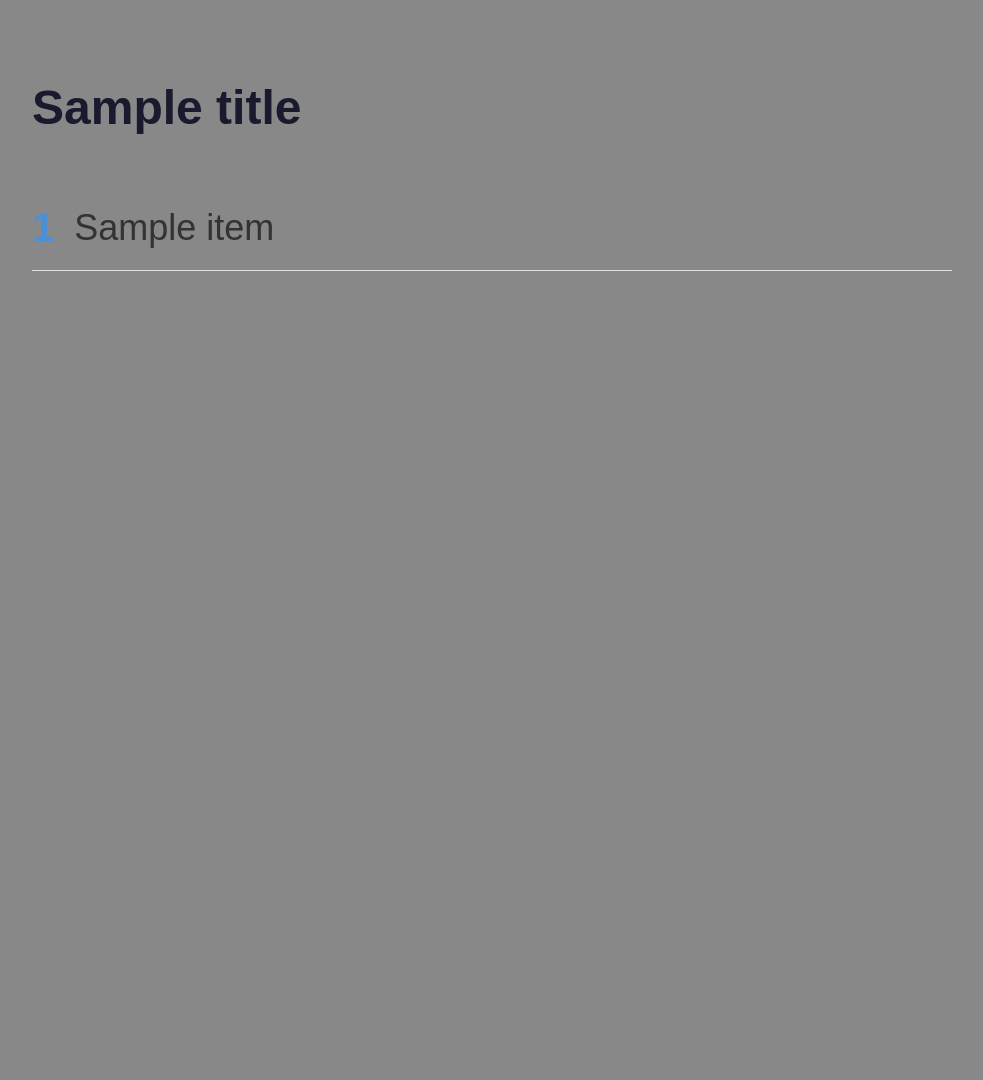
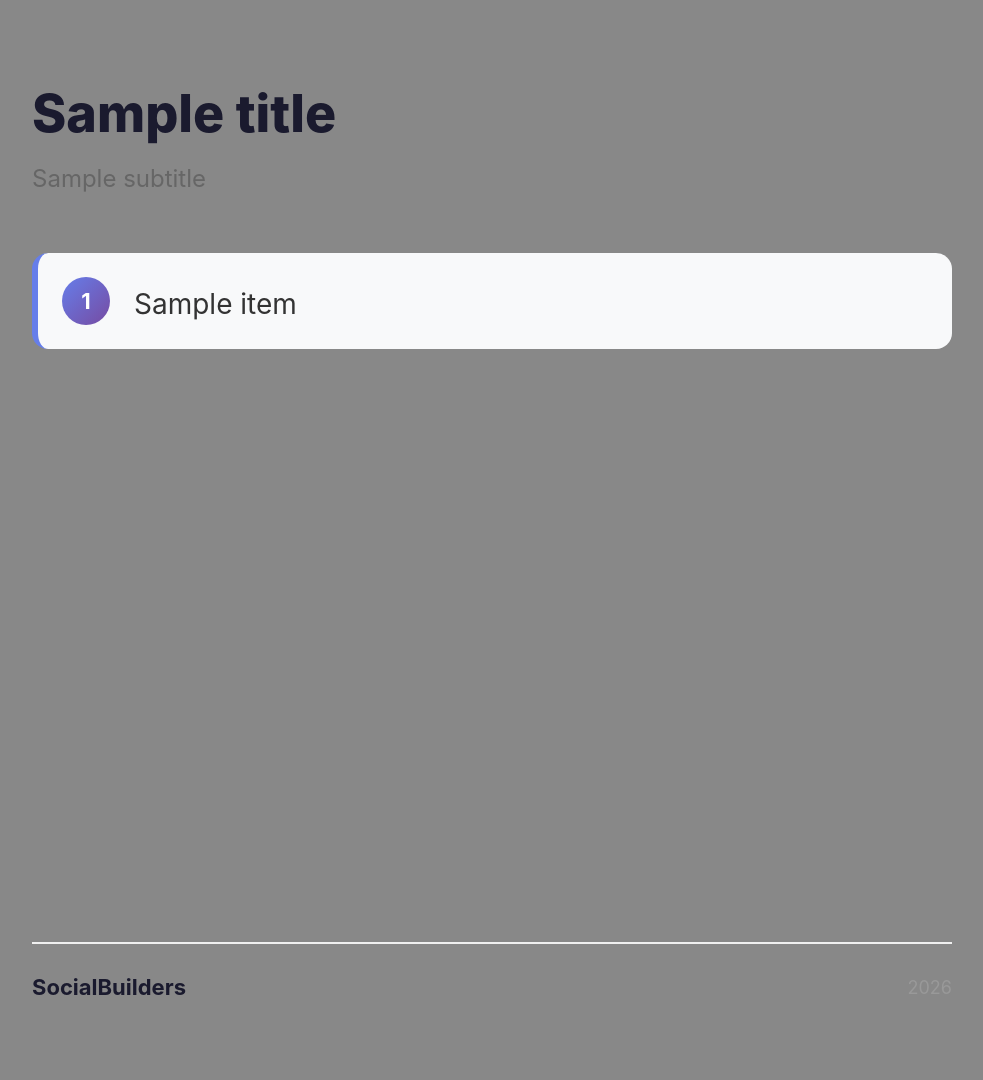
Before and after one commit to namu-k/picko-scripts, a Python web app: template templates/images/list.html in a window 1280 px wide. Shown: the whole page, without its empty margins (48-1031 px from the left). Run offline with Jinja, Linux system fonts and the light colour scheme; the template is opened without the code that fills it: most values are stand-ins (such as "Sample title", 1, 10 or a date in 2020).

Commit message:
style(templates): redesign list template with card-style items
- Add word-break: keep-all for Korean text
- Use gradient number badges
- Add card-style item containers with left border accent
- Add header/footer with brand and date
- Add subtitle support

Co-Authored-By: Claude Opus 4.6 <noreply@anthropic.com>

```diff
--- a/templates/images/list.html
+++ b/templates/images/list.html
@@ -8,46 +8,99 @@
             position: relative;
             width: {{ width | default(1080) }}px;
             height: {{ height | default(1080) }}px;
-            background-color: {{ background_color }};
+            background: {{ background_color | default('#ffffff') }};
             display: flex;
             flex-direction: column;
             padding: 80px;
-            font-family: 'Noto Sans KR', sans-serif;
+            font-family: 'Noto Sans KR', -apple-system, BlinkMacSystemFont, sans-serif;
+        }
+        .header {
+            margin-bottom: 60px;
         }
         .title {
-            font-size: 48px;
+            font-size: 52px;
+            font-weight: 800;
+            color: #1a1a2e;
+            line-height: 1.3;
+            word-break: keep-all;
+            overflow-wrap: break-word;
+        }
+        .subtitle {
+            font-size: 24px;
+            color: #666666;
+            margin-top: 16px;
+        }
+        .items {
+            flex: 1;
+            display: flex;
+            flex-direction: column;
+            gap: 24px;
+        }
+        .item {
+            display: flex;
+            align-items: flex-start;
+            gap: 24px;
+            padding: 24px;
+            background: #f8f9fa;
+            border-radius: 16px;
+            border-left: 6px solid #667eea;
+        }
+        .item-number {
+            width: 48px;
+            height: 48px;
+            background: linear-gradient(135deg, #667eea 0%, #764ba2 100%);
+            border-radius: 50%;
+            display: flex;
+            align-items: center;
+            justify-content: center;
+            font-weight: 700;
+            color: white;
+            font-size: 22px;
+            flex-shrink: 0;
+        }
+        .item-text {
+            font-size: 28px;
+            color: #333333;
+            line-height: 1.4;
+            word-break: keep-all;
+            overflow-wrap: break-word;
+            padding-top: 8px;
+        }
+        .footer {
+            margin-top: 40px;
+            padding-top: 30px;
+            border-top: 2px solid #f0f0f0;
+            display: flex;
+            justify-content: space-between;
+            align-items: center;
+        }
+        .brand {
+            font-size: 22px;
             font-weight: 700;
             color: #1a1a2e;
-            margin-bottom: 50px;
         }
-        .items {
-            list-style: none;
-        }
-        .item {
-            font-size: 36px;
-            color: #333333;
-            padding: 20px 0;
-            border-bottom: 1px solid #e0e0e0;
-            display: flex;
-            align-items: center;
-        }
-        .item-number {
-            font-weight: 700;
-            color: #4a90d9;
-            margin-right: 20px;
-            font-size: 40px;
+        .date {
+            font-size: 18px;
+            color: #999999;
         }
     </style>
 </head>
 <body>
-    <div class="title">{{ title }}</div>
-    <ul class="items">
+    <div class="header">
+        <div class="title">{{ title }}</div>
+        {% if subtitle %}<div class="subtitle">{{ subtitle }}</div>{% endif %}
+    </div>
+    <div class="items">
         {% for item in items %}
-        <li class="item">
-            <span class="item-number">{{ loop.index }}</span>
-            {{ item }}
-        </li>
+        <div class="item">
+            <div class="item-number">{{ loop.index }}</div>
+            <div class="item-text">{{ item }}</div>
+        </div>
         {% endfor %}
-    </ul>
+    </div>
+    <div class="footer">
+        <div class="brand">{{ brand | default('SocialBuilders') }}</div>
+        <div class="date">{{ date | default('2026') }}</div>
+    </div>
 </body>
 </html>
```
